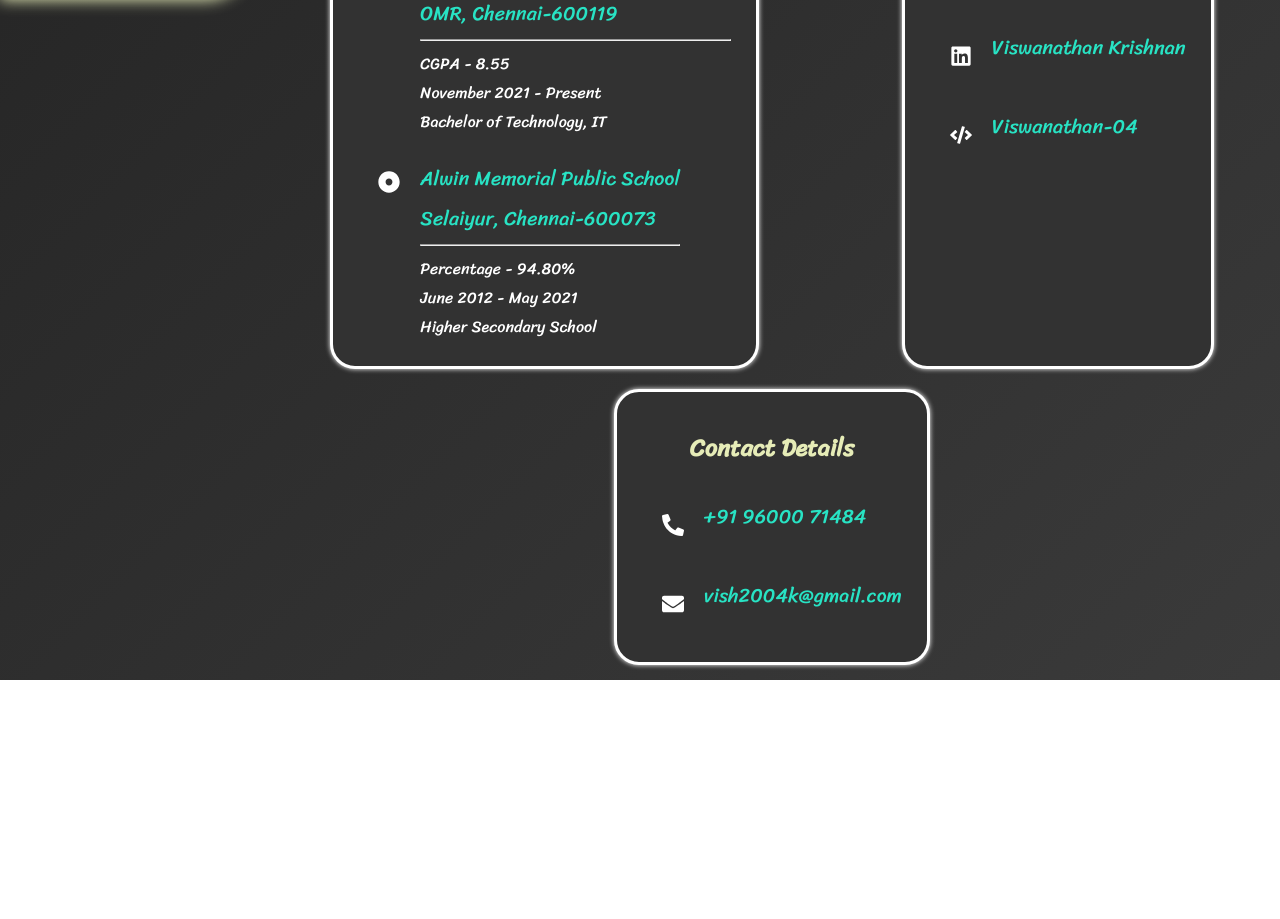
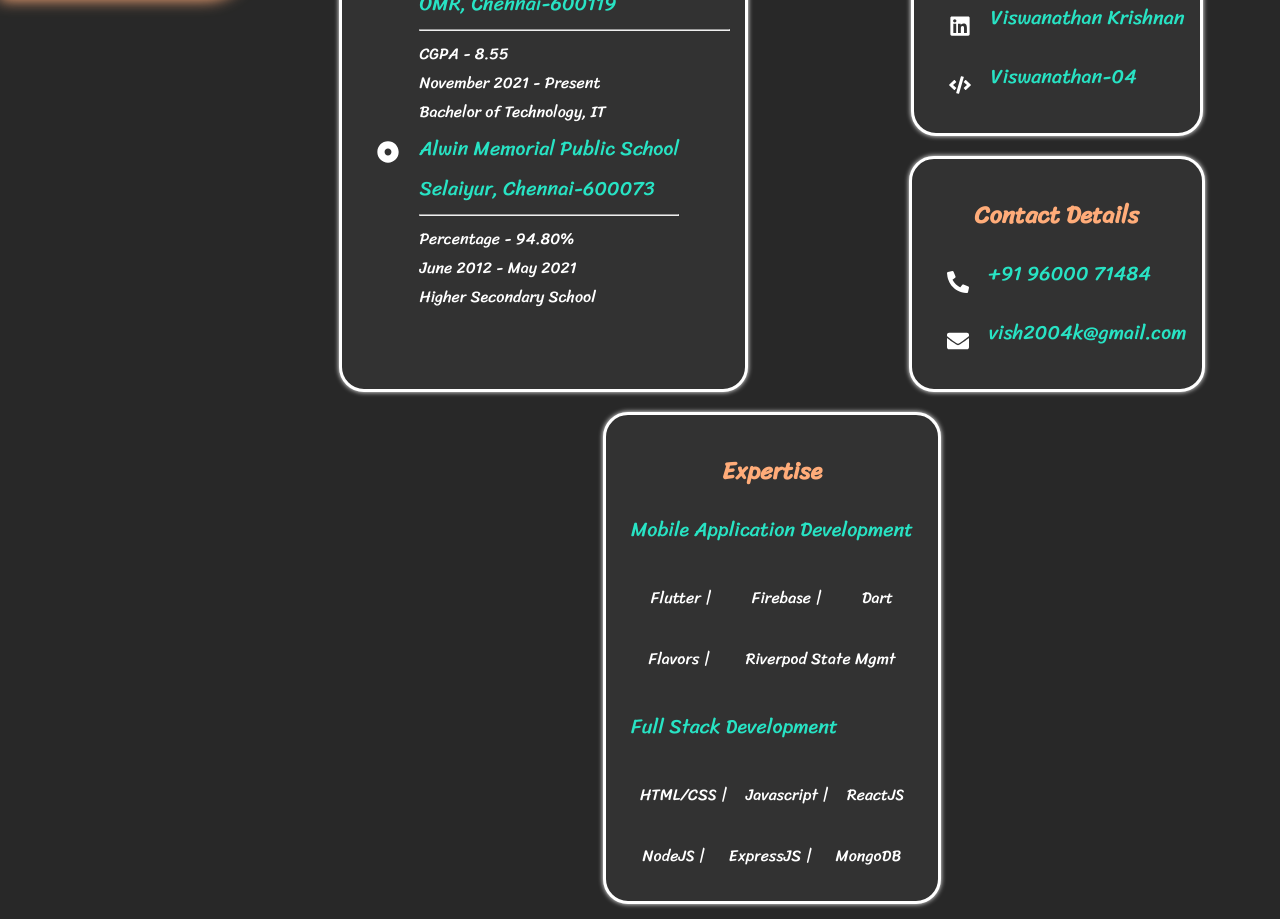
Before and after one commit to Viswanathan-04/portfolio, a React (Create React App) app: page /contact in a window 1280 px wide. Shown: the part 800-1719 px from the top of the page. Before the commit the page ends 1480 px from the top, so only its background shows below. Built offline with nearby package versions, Linux system fonts and the light colour scheme.

Commit message:
updates done

```diff
--- a/src/App.css
+++ b/src/App.css
@@ -1,7 +1,7 @@
 :root {
-    --linear-bg-1: #4988cc;
-    --linear-bg-2: #27496D;
-    --primary-text-color: #e6ecb7;
+    --linear-bg-1: #22364C;
+    --linear-bg-2: #22364C;
+    --primary-text-color: #ffac79;
     --secondary-text-color: #28e3c4;
     --tertiary-text-color: #ffffff;
 }
--- a/src/index.css
+++ b/src/index.css
@@ -6,7 +6,7 @@ body {
     sans-serif;
   -webkit-font-smoothing: antialiased;
   -moz-osx-font-smoothing: grayscale;
-  background: linear-gradient(135deg, rgb(20, 20, 20), rgb(60, 60, 60));
+  background: linear-gradient(135deg, rgb(40, 40, 40), rgb(40, 40, 40));
   background-size: 200% 100%;
   font-family: "Sriracha";
   background-repeat: no-repeat;
--- a/src/pages/experience.js
+++ b/src/pages/experience.js
@@ -9,11 +9,28 @@ function Experience()
             <div className="main-2-1">
                 <div className="main-2-1-left">
                     <div className="main-2-1-company">
+                        <img src="https://media.licdn.com/dms/image/v2/D560BAQEnzFAW7ctffg/company-logo_200_200/company-logo_200_200/0/1732825695940?e=1746057600&v=beta&t=UPQFI9A4kNhYjbPWSgP7WY4u63iaTVyEB7I-7ZTKukw" style={{width: "50px", borderRadius: "50%", padding: "5px"}} alt="logo-preview"></img>
+                        <p>Ofline - IIT Madras</p>
+                    </div>
+                    <div className="main-2-1-location">
+                        <p>January 2024 - January 2025</p>
+                        <p>OMR, Chennai</p>
+                    </div>
+                </div>
+                <div className="main-2-1-desc">
+                    <p>• Led Google Developer Student Clubs (GDSC) as Machine Learning Lead for my college, fostering a vibrant community for enthusiasts, organizing workshops, and mentoring members through hands-on projects.</p>
+                    <p>• Facilitated networking opportunities with industry professionals, enhancing members career prospects and fostering collaborations within the machine learning ecosystem.</p>
+                    <p>• Demonstrated leadership and organizational skills by coordinating events, promoting knowledge sharing, and driving engagement in the field of machine learning within the university community.</p>
+                </div>
+            </div>
+            <div className="main-2-1">
+                <div className="main-2-1-left">
+                    <div className="main-2-1-company">
                         <img src="https://sdn.signalhire.co/storage/company/1ddf/83d0/2cbb/a919/0b70/7111/63f0/6d1a.webp" style={{width: "50px", borderRadius: "50%", padding: "5px"}} alt="logo-preview"></img>
                         <p>Google Developer Student Club</p>
                     </div>
                     <div className="main-2-1-location">
-                        <p>February 2024 - Present</p>
+                        <p>January 2024 - December 2025</p>
                         <p>OMR, Chennai</p>
                     </div>
                 </div>
--- a/src/pages/home.css
+++ b/src/pages/home.css
@@ -128,9 +128,16 @@
     box-shadow: 0px 0px 5px var(--tertiary-text-color);
     padding: 15px;
 }
+.main-1 .main-1-2 .contact_details
+{
+    display: flex;
+    flex-direction: column;
+    margin: auto;
+    gap: 20px;
+}
 .main-1 .main-1-2 .main-2-1
 {
-    padding: 10px;
+    padding: 0px 0px;
     display: flex;
     flex-direction: row;
 }
@@ -157,6 +164,33 @@
     font-size: 16px;
     color: var(--tertiary-text-color);
 }
+
+.main-1 .main-1-2 .home_btns
+{
+    margin: 0px auto;
+    background-color: rgb(50, 50, 50);
+    border-radius: 25px;
+    border: 3px solid var(--tertiary-text-color);
+    box-shadow: 0px 0px 5px var(--tertiary-text-color);
+    padding: 15px;
+}
+
+.main-1 .main-1-2 .home_btns .expertise
+{
+    padding: 0px 10px;
+}
+.main-1 .main-1-2 .home_btns .expertise .skills_lang
+{
+    display: flex;
+    flex-direction: row;
+    justify-content: space-around;
+}
+.main-1 .main-1-2 .home_btns .expertise .skills_lang p
+{
+    font-size: 16px;
+    color: white;
+}
+
 
 @media screen and (max-width: 1040px) {
     .main-1 img
@@ -208,7 +242,11 @@
         margin: 0px 10px;
         gap: 35px;
     }
-    .main-1 .main-1-2 .education, .education-1
+    .main-1 .main-1-2 .contact_details *
+    {
+        width: 90%;
+    }
+    .main-1 .main-1-2 .education, .contact_details, .home_btns
     {
         width: 100%;
     }
@@ -235,10 +273,10 @@
     }
     .main-1 .main-1-2 .main-2-1 .dot
     {
-        margin: 10px;
+        width: 1.5em;
     }
-    .main-1 .main-1-2 .education, .education-1
+    .main-1 .main-1-2 .education, .contact_details, .home_btns
     {
-        padding: 0px;
+        width: 100%;
     }
 }
--- a/src/pages/home.js
+++ b/src/pages/home.js
@@ -13,7 +13,7 @@ function Home()
                 <div className="main-1-1-1">
                     <div className="desc-1-1">Hi there,</div>
                     <div className="desc-1-2">I'm <span className="glow">Viswanathan Krishnan</span></div>
-                    <div className="desc-1-3">Entry-level Data Science and Fullstack enthusiast who is keen to contribute to a cause. I am a young, energetic and techy individual whose desire to learn is endless.</div>
+                    <div className="desc-1-3">A passionate Mobile App Developer and Fullstack enthusiast who is keen to contribute to a cause. I am a young, energetic and techy individual whose desire to learn is endless.</div>
                     <div className="buttons-1">
                         <a href={resume} download="resume.pdf" className="resume-1"><span>Download Resume</span> <FaArrowDown/></a>
                         <a href="tel:+919600071484" className="contacts-1"><FaPhone style={{rotate: "90deg"}}/><span>Contact Me</span></a>
@@ -51,6 +51,7 @@ function Home()
                         </div>
                     </div>
                 </div>
+                <div className="contact_details">
                     <div className="education-1">
                         <h2 style={{textAlign: "center"}}>Quick Links</h2>
                         <div className="main-2-1">
@@ -98,6 +99,35 @@ function Home()
                         </div>
                     </div>
                 </div>
+                <div className="home_btns">
+                    <h2 style={{textAlign: "center"}}>Expertise</h2>
+                    <div className="expertise">
+                        <p style={{color: "var(--secondary-text-color)", fontSize: "20px"}}>Mobile Application Development</p>
+                        <div className="skills_lang">
+                            <p>Flutter |</p>
+                            <p>Firebase |</p>
+                            <p>Dart</p>
+                        </div>
+                        <div className="skills_lang">
+                            <p>Flavors |</p>
+                            <p>Riverpod State Mgmt</p>
+                        </div>
+                    </div>
+                    <div className="expertise">
+                        <p style={{color: "var(--secondary-text-color)", fontSize: "20px"}}>Full Stack Development</p>
+                        <div className="skills_lang">
+                            <p>HTML/CSS |</p>
+                            <p>Javascript |</p>
+                            <p>ReactJS</p>
+                        </div>
+                        <div className="skills_lang">
+                            <p>NodeJS |</p>
+                            <p>ExpressJS |</p>
+                            <p>MongoDB</p>
+                        </div>
+                    </div>
+                </div>
+            </div>
         </div>
     );
 }
--- a/src/pages/skills.js
+++ b/src/pages/skills.js
@@ -14,12 +14,15 @@ function Skills()
                     <p className="main-3-1-label">C - Basic</p>
                     <p className="main-3-1-label">MySQL</p>
                     <p className="main-3-1-label">ReactJS</p>
+                    <p className="main-3-1-label">NodeJS</p>
+                    <p className="main-3-1-label">ExpressJS</p>
                     <p className="main-3-1-label">Flask</p>
-                    <p className="main-3-1-label">HTML - CSS</p>
-                    <p className="main-3-1-label">PowerBI</p>
-                    <p className="main-3-1-label">Tableau</p>
+                    <p className="main-3-1-label">HTML/CSS</p>
                     <p className="main-3-1-label">Flutter</p>
+                    <p className="main-3-1-label">Dart</p>
+                    <p className="main-3-1-label">Firebase</p>
                     <p className="main-3-1-label">MongoDB</p>
+                    <p className="main-3-1-label">RESTful APIs</p>
                 </div>
             </div>
             <h2>Achievements</h2>
```
Lines whose indentation alone changed are shown as unchanged.
